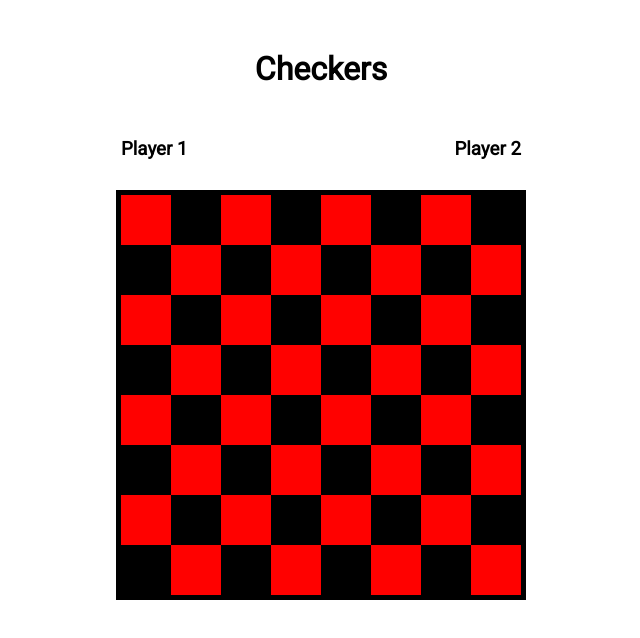
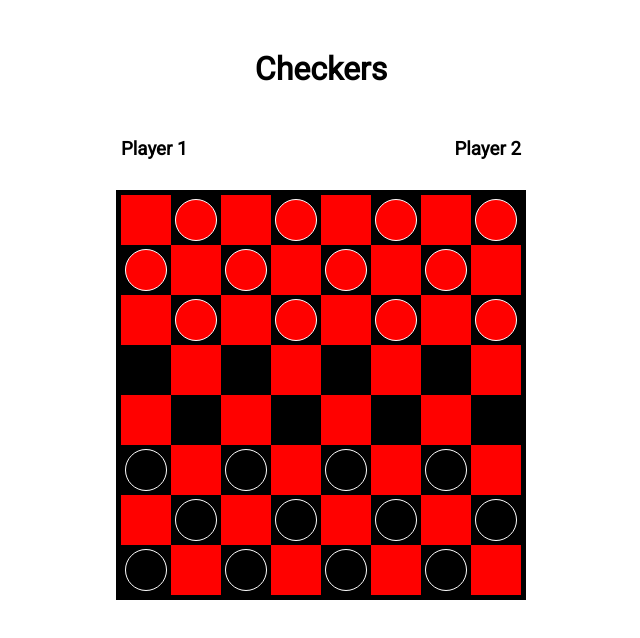
Before and after one commit to CaseyVandyke/Checker-Board, a React (Create React App) app: page / in a window 1280 px wide. Shown: the top 638 px of the page, without its empty margins (319-959 px from the left). Built offline with nearby package versions, Linux system fonts and the light colour scheme.

Commit message:
checker pieces

```diff
--- a/src/CheckerPiece.jsx
+++ b/src/CheckerPiece.jsx
@@ -0,0 +1,7 @@
+import React from "react";
+
+const CheckerPiece = () => {
+  return <div />;
+};
+
+export default CheckerPiece;
--- a/src/CheckerSquare.jsx
+++ b/src/CheckerSquare.jsx
@@ -1,18 +1,37 @@
-import React from "react";
+import React, { useState } from "react";
+import CheckerPiece from "./CheckerPiece";
 
 const CheckerSquare = props => {
-  const squares = [];
+  const [squares, setSquare] = useState([]);
   const row = 8;
+  const firstPlayerPiece = 23;
+  const secondPlayerPiece = 40;
 
+  const checkerContainer = () => {
     for (let i = 0; i < row; i++) {
       for (let j = 0; j < row; j++) {
         if ((i + j) % 2 === 0) {
           squares.push(<div className="light square" />);
+        } else if (squares.length <= firstPlayerPiece) {
+          squares.push(
+            <div className="dark square">
+              <div className="red chip" />
+            </div>
+          );
+        } else if (squares.length >= secondPlayerPiece) {
+          squares.push(
+            <div className="dark square">
+              <div className="black chip" />
+            </div>
+          );
         } else {
           squares.push(<div className="dark square" />);
         }
       }
     }
+  };
+
+  checkerContainer();
 
   return (
     <div className="checker-board">
--- a/src/index.css
+++ b/src/index.css
@@ -45,4 +45,23 @@ body {
 .square {
   height: 50px;
   width: 50px;
+  color: #fff;
 }
+
+.chip {
+  height: 40px;
+  width: 40px;
+  border-radius: 50%;
+  position: relative;
+  top: 4px;
+  left: 4px;
+  border: 1px solid #fff;
+}
+
+.red {
+  background: #ff0100;
+}
+
+.black {
+  background: #000;
+}
```
Lines whose indentation alone changed are shown as unchanged.
